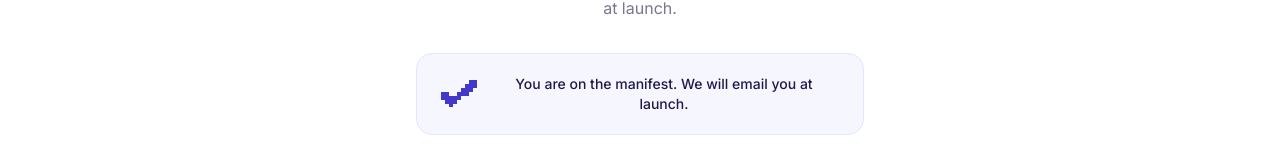
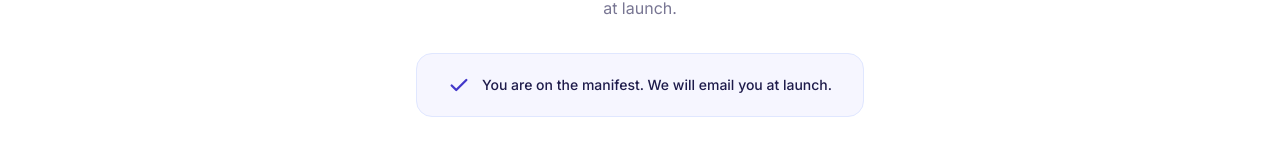
Before and after one commit to James-Software/Preflight, a Next.js app: page / in a window 1280 px wide. Both pictures are taken after typing "name@example.com" into the empty fields and a click on the button "Notify me". Shown: the part 2106-2270 px from the top of the page. Built offline with nearby package versions, Linux system fonts and the light colour scheme; no server answers; the database is empty.

Commit message:
Success state: regular vector checkmark instead of pixel-art check

```diff
--- a/components/EarlyAccess.tsx
+++ b/components/EarlyAccess.tsx
@@ -1,9 +1,6 @@
 "use client";
 
 import { useState } from "react";
-import { PixelSprite, CHECK_MAP } from "./pixel-art";
-
-const CHECK_PALETTE: Record<string, string> = { "#": "#4338CA" };
 
 export default function EarlyAccess() {
   const [email, setEmail] = useState("");
@@ -51,7 +48,22 @@ export default function EarlyAccess() {
 
         {done ? (
           <div className="mx-auto mt-8 flex max-w-md items-center justify-center gap-3 rounded-2xl border border-mist bg-lavender px-6 py-5">
-            <PixelSprite map={CHECK_MAP} palette={CHECK_PALETTE} pixel={4} />
+            <svg
+              width="22"
+              height="22"
+              viewBox="0 0 24 24"
+              fill="none"
+              aria-hidden="true"
+              className="shrink-0"
+            >
+              <path
+                d="M4 12.5l5 5L20 6.5"
+                stroke="#4338CA"
+                strokeWidth={2.5}
+                strokeLinecap="round"
+                strokeLinejoin="round"
+              />
+            </svg>
             <p className="text-sm font-medium text-ink">
               You are on the manifest. We will email you at launch.
             </p>
```
